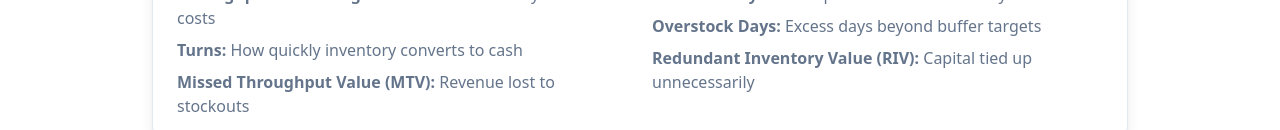
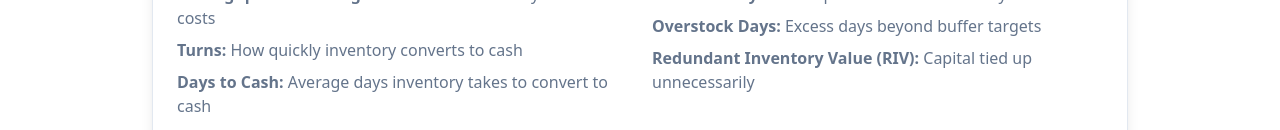
Before and after one commit to retailtwin/retailtwin-cockpit, a React (Vite) app: page /about in a window 1280 px wide. Shown: the part 822-952 px from the top of the page. Built offline with nearby package versions, Linux system fonts and the light colour scheme; the HTML template or start-up script is replaced by a standard one.

Commit message:
Add Days to Cash KPI
Update About page to include a new Days to Cash metric in the Core KPIs section of "What We Measure," alongside Throughput Cash Margin, Turns, and Missed Throughput Value.

```diff
--- a/src/pages/About.tsx
+++ b/src/pages/About.tsx
@@ -66,6 +66,10 @@ const About = () => {
                       cash
                     </li>
                     <li>
+                      <strong>Days to Cash:</strong> Average days inventory takes
+                      to convert to cash
+                    </li>
+                    <li>
                       <strong>Missed Throughput Value (MTV):</strong> Revenue
                       lost to stockouts
                     </li>
```
